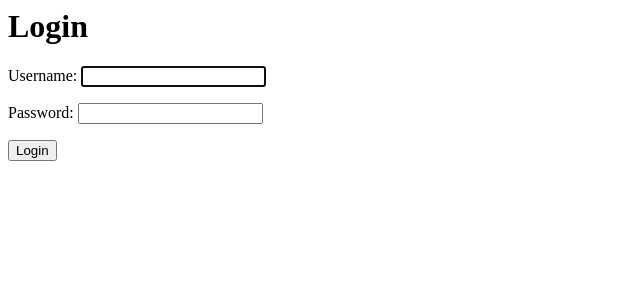
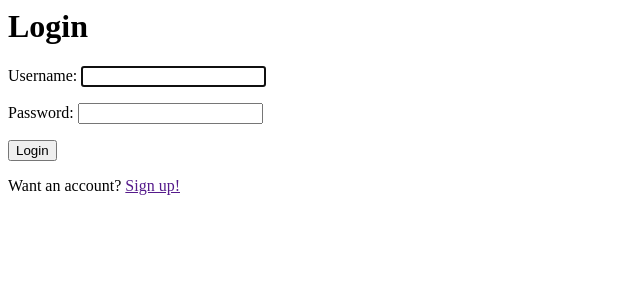
Before and after one commit to RobinGunarathna/todo-app, a Django app: page /login/ in a window 1280 px wide. Shown: the top 300 px of the page, without its empty margins (0-640 px from the left). Run offline with Django 3.2, Linux system fonts and the light colour scheme.

Commit message:
starting with user registration

```diff
--- a/todo_base/templates/todo_base/login.html
+++ b/todo_base/templates/todo_base/login.html
@@ -4,3 +4,4 @@
     {{form.as_p}}
     <input type="submit" value="Login">
 </form>
+<p>Want an account? <a href="">Sign up!</a></p>
```
Also changed, not shown: db.sqlite3.
